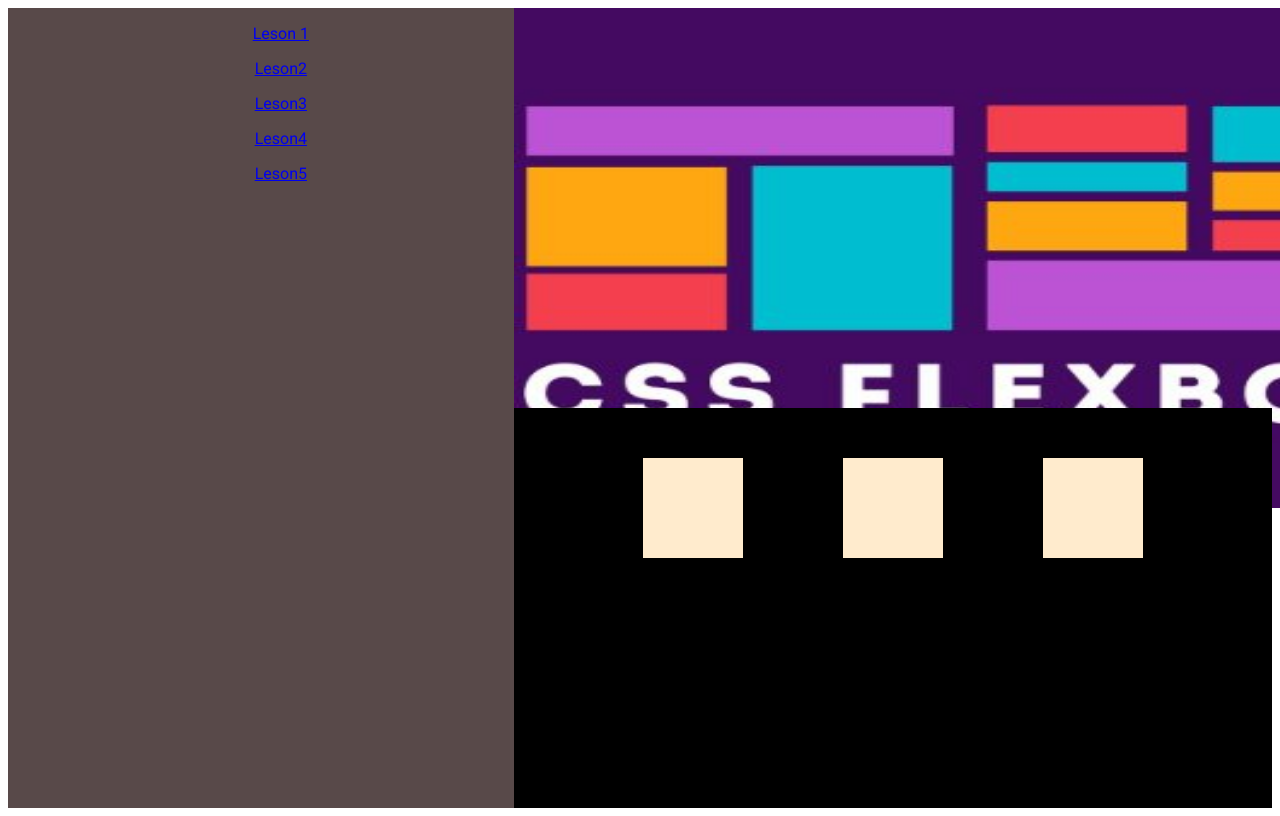
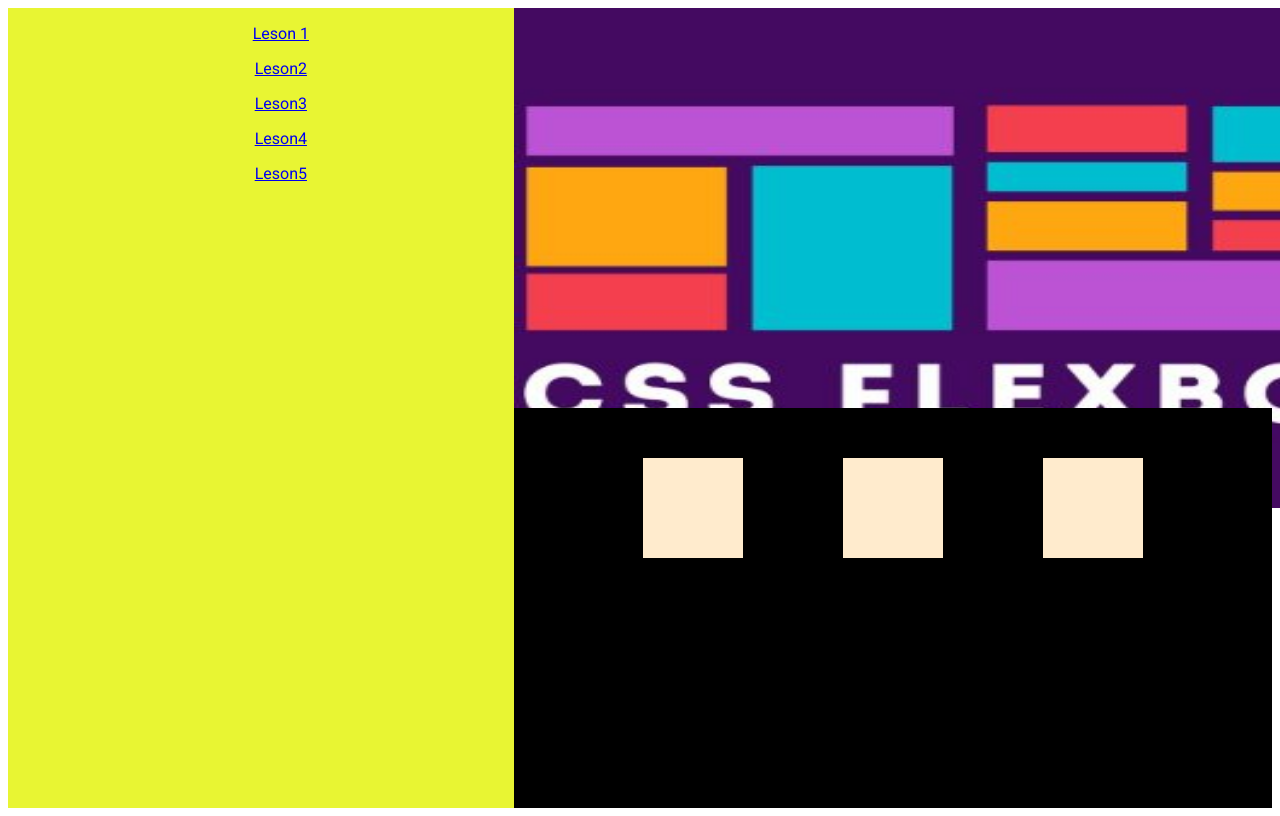
Before and after one commit to Jugernot/Hello-world, a plain HTML site: page index.html in a window 1280 px wide. Shown: the top 816 px of the page. Drawn offline with Linux system fonts and the light colour scheme; a web font is replaced by a local one.

Commit message:
second commit

```diff
--- a/style.css
+++ b/style.css
@@ -21,7 +21,7 @@ body{
     width: 40%;
     height: 100%;
     text-align: center;
-    background-color: rgb(88, 73, 73);
+    background-color: rgb(232, 245, 51);
 }
 
 .images{
```
